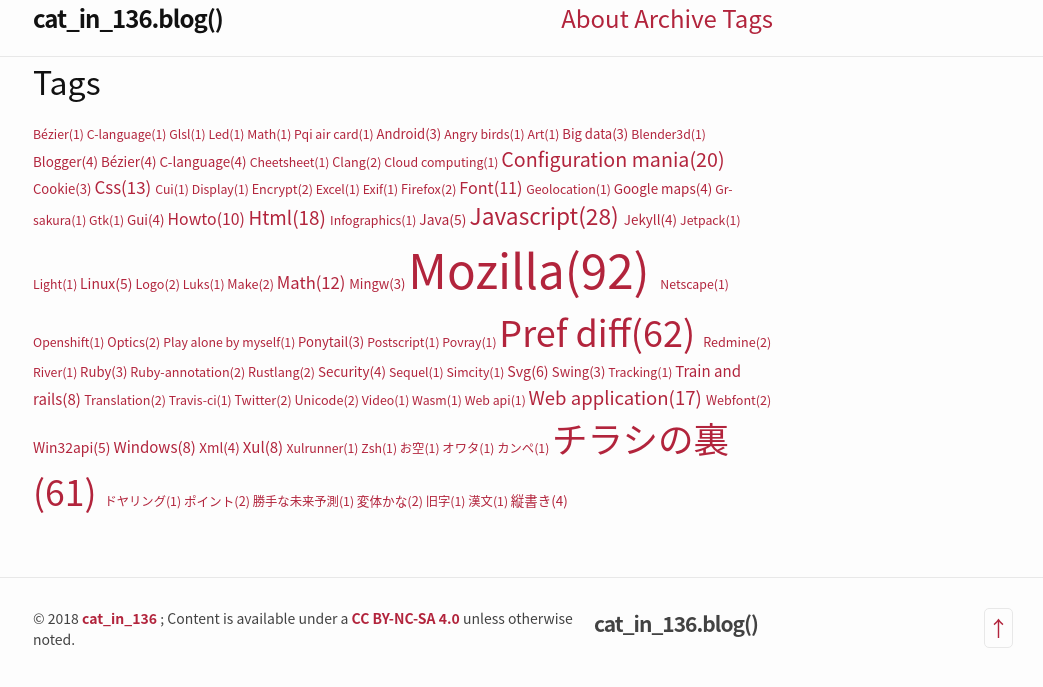
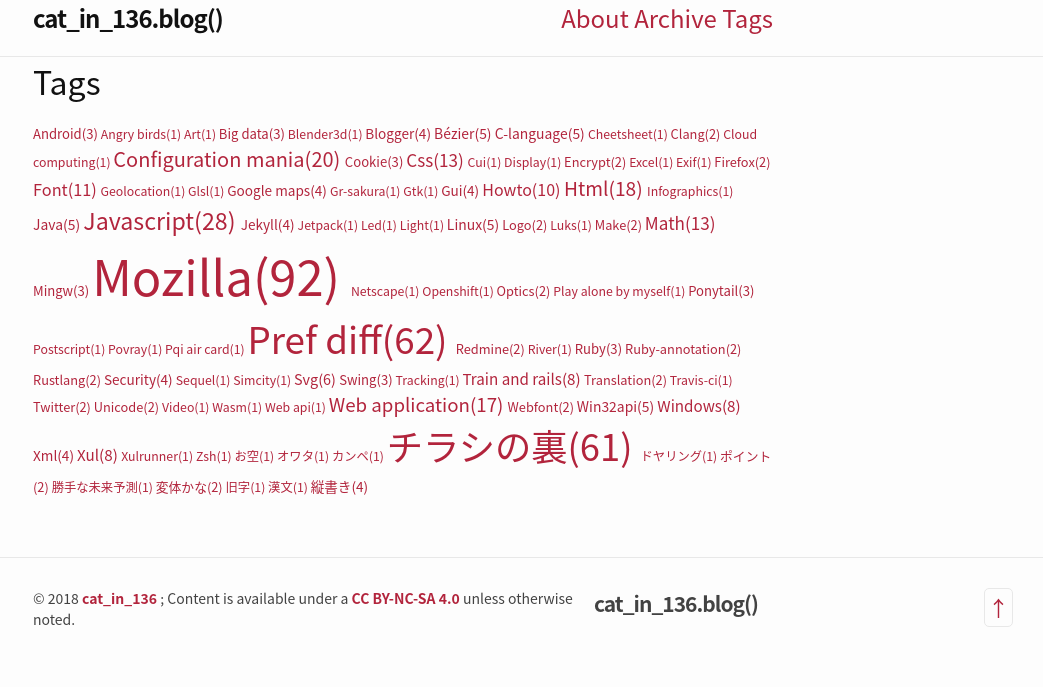
Before and after one commit to cat-in-136/blog, a Jekyll site: the page built from tags.html, in a window 1280 px wide. Shown: the top 687 px of the page, without its empty margins (237-1280 px from the left). Built offline with Jekyll 4.4.1, drawn with Linux system fonts in a browser that asks for light colours; some web fonts are replaced.

Commit message:
make all the tags based on lowercases to follow the jekyll limitation

```diff
--- a/_posts/2014-01-26-illumination-smartphone-app-realization.html
+++ b/_posts/2014-01-26-illumination-smartphone-app-realization.html
@@ -5,7 +5,7 @@
 author: cat_in_136
 tags:
 - video
-- LED
+- led
 - チラシの裏
 - light
 last_modified_at: '2014-01-26T18:51:17.802+09:00'
--- a/_posts/2014-09-21-pqi-air-card-udp-yo.html
+++ b/_posts/2014-09-21-pqi-air-card-udp-yo.html
@@ -2,7 +2,7 @@
 layout: post
 title: PQI Air Card から UDP で Yo と答えさせてデバイス検出する試み
 tags:
-- PQI Air Card
+- pqi air card
 - linux
 author: cat_in_136
 date: '2014-09-21T19:55:07+09:00'
--- a/_posts/2015-05-01-declaration-of-a-parameter-as-array-with-static-keyword-in-c-language.html
+++ b/_posts/2015-05-01-declaration-of-a-parameter-as-array-with-static-keyword-in-c-language.html
@@ -3,7 +3,7 @@
 title: C言語での static キーワード付き配列パラメータ宣言
 author: cat_in_136
 tags:
-- C-language
+- c-language
 date: '2015-05-01T17:38:03+09:00'
 ---
 
--- a/_posts/2017-06-10-lissajous-curve-in-raymarching-using-glsl-over-webgl.html
+++ b/_posts/2017-06-10-lissajous-curve-in-raymarching-using-glsl-over-webgl.html
@@ -4,7 +4,7 @@
 date: '2017-06-10T23:30:18+09:00'
 tags:
 - javascript
-- GLSL
+- glsl
 thumbnail: "{% asset_image_path 201706-lissajous-curve-in-raymarching-using-glsl-over-webgl-thumbnail.png
   %}"
 last_modified_at: '2017-06-19T00:05:45+09:00'
--- a/_posts/2017-11-24-bezier-arc-area.html
+++ b/_posts/2017-11-24-bezier-arc-area.html
@@ -1,7 +1,7 @@
 ---
 layout: post
 title: ベジェ曲線で描く円と真円の面積について
-tags: Math Bézier
+tags: math bézier
 thumbnail: "{% asset_image_path circle-in-bezeir.svg %}"
 date: '2017-11-24T00:28:20+09:00'
 last_modified_at: '2018-08-08T18:35:31+09:00'
```
